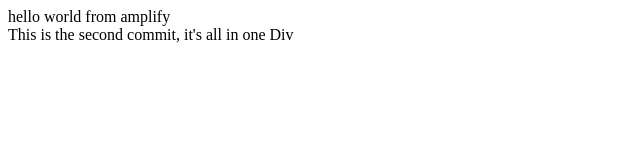
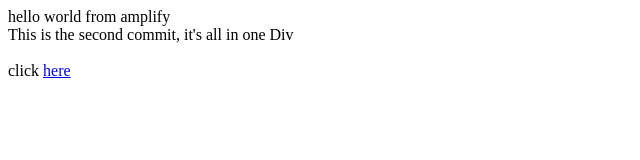
Before and after one commit to samuel077/amplify_html_trial, a plain HTML site: page index.html in a window 1280 px wide. Shown: the full height of the page, 0-640 px from the left. Drawn offline with Linux system fonts and the light colour scheme.

Commit message:
Update test with one link

```diff
--- a/index.html
+++ b/index.html
@@ -9,5 +9,8 @@ hello world from amplify
 This is the second commit, it's all in one Div
 </div>
 
+<br/>
+click <a href="./test/test.html">here</a>
+
 </body>
 </html>
```
Also changed, not shown: test/test.html (added, +8 -0 lines).
